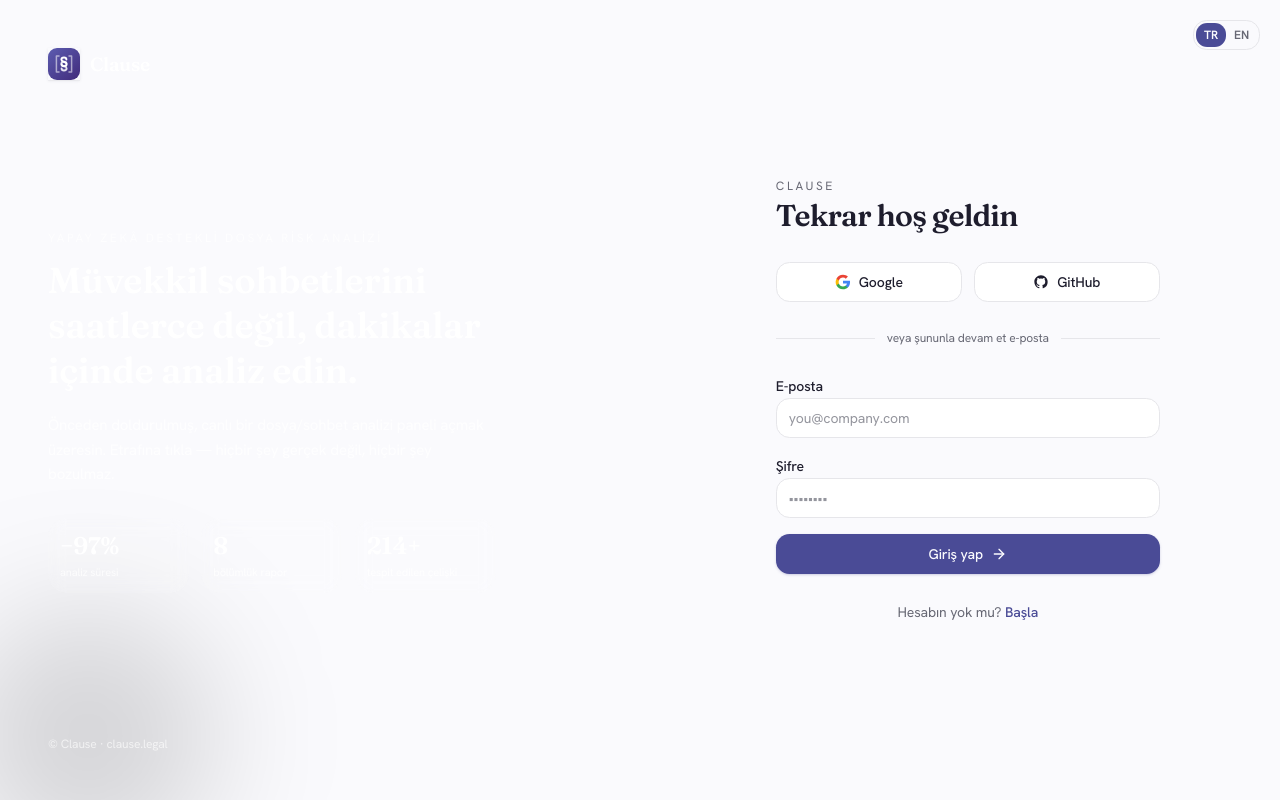
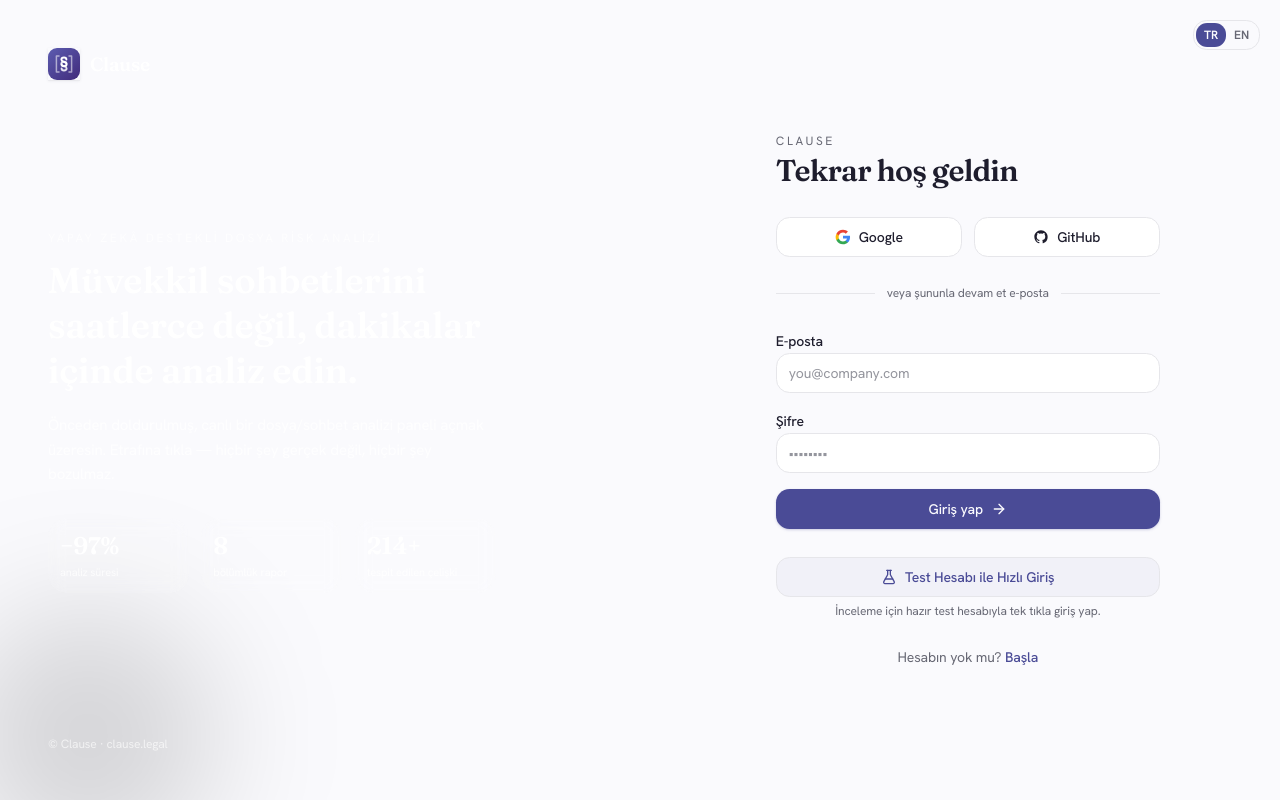
Before and after one commit to karagozhasan145328-del/clause, a Next.js app: page /login in a window 1280 px wide. Built offline with nearby package versions, Linux system fonts and the light colour scheme; no server answers.

Commit message:
Add one-click test account sign-in to login/signup
Co-Authored-By: Claude Sonnet 5.5 <noreply@anthropic.com>

```diff
--- a/components/auth/auth-screen.tsx
+++ b/components/auth/auth-screen.tsx
@@ -3,7 +3,7 @@
 import { useState } from "react";
 import Link from "next/link";
 import { useRouter } from "next/navigation";
-import { ArrowRight, Loader2 } from "lucide-react";
+import { ArrowRight, FlaskConical, Loader2 } from "lucide-react";
 import appConfig from "@/app.config";
 import { useLang } from "@/components/i18n/language-provider";
 import { Logo } from "@/components/ui/logo";
@@ -12,6 +12,10 @@ import { Input, Label } from "@/components/ui/input";
 import { LanguageToggle } from "@/components/ui/language-toggle";
 import { isSupabaseConfigured } from "@/lib/supabase/config";
 import { createClient } from "@/lib/supabase/client";
+
+// Shared review account for instructors/testers (public by design, no real data).
+const TEST_EMAIL = process.env.NEXT_PUBLIC_TEST_EMAIL ?? "clause.demo.review@gmail.com";
+const TEST_PASSWORD = process.env.NEXT_PUBLIC_TEST_PASSWORD ?? "ClauseDemo#2026";
 
 /**
  * Login / signup. With Supabase keys in .env.local this does real auth; with
@@ -78,6 +82,23 @@ export function AuthScreen({ mode }: { mode: "login" | "signup" }) {
     } else {
       setMessage({ kind: "info", text: ui.authCheckEmail });
     }
+  }
+
+  async function testLogin() {
+    if (!isSupabaseConfigured) return enter();
+    setMessage(null);
+    setLoading(true);
+    const { error } = await createClient().auth.signInWithPassword({
+      email: TEST_EMAIL,
+      password: TEST_PASSWORD,
+    });
+    if (error) {
+      setMessage({ kind: "error", text: ui.authError });
+      setLoading(false);
+      return;
+    }
+    router.push("/dashboard");
+    router.refresh();
   }
 
   async function oauth(provider: "google" | "github") {
@@ -215,6 +236,20 @@ export function AuthScreen({ mode }: { mode: "login" | "signup" }) {
             </Button>
           </form>
 
+          <div className="space-y-1.5">
+            <Button
+              type="button"
+              variant="outline"
+              disabled={loading}
+              onClick={testLogin}
+              className="w-full gap-2 border-primary/40 bg-primary/5 text-primary hover:bg-primary/10"
+            >
+              <FlaskConical className="h-4 w-4" />
+              {ui.testLogin}
+            </Button>
+            <p className="text-center text-xs text-muted-foreground">{ui.testLoginHint}</p>
+          </div>
+
           {!isSupabaseConfigured && (
             <>
               <button
--- a/lib/i18n/dict.ts
+++ b/lib/i18n/dict.ts
@@ -20,6 +20,8 @@ export const ui = {
     password: "Şifre",
     fullName: "Ad Soyad",
     continueDemo: "Demo ile devam et",
+    testLogin: "Test Hesabı ile Hızlı Giriş",
+    testLoginHint: "İnceleme için hazır test hesabıyla tek tıkla giriş yap.",
     orContinueWith: "veya şununla devam et",
     noAccount: "Hesabın yok mu?",
     haveAccount: "Zaten hesabın var mı?",
@@ -69,6 +71,8 @@ export const ui = {
     password: "Password",
     fullName: "Full name",
     continueDemo: "Continue with demo",
+    testLogin: "Quick Sign-in with Test Account",
+    testLoginHint: "One click sign-in with a ready-made review account.",
     orContinueWith: "or continue with",
     noAccount: "Don't have an account?",
     haveAccount: "Already have an account?",
```
